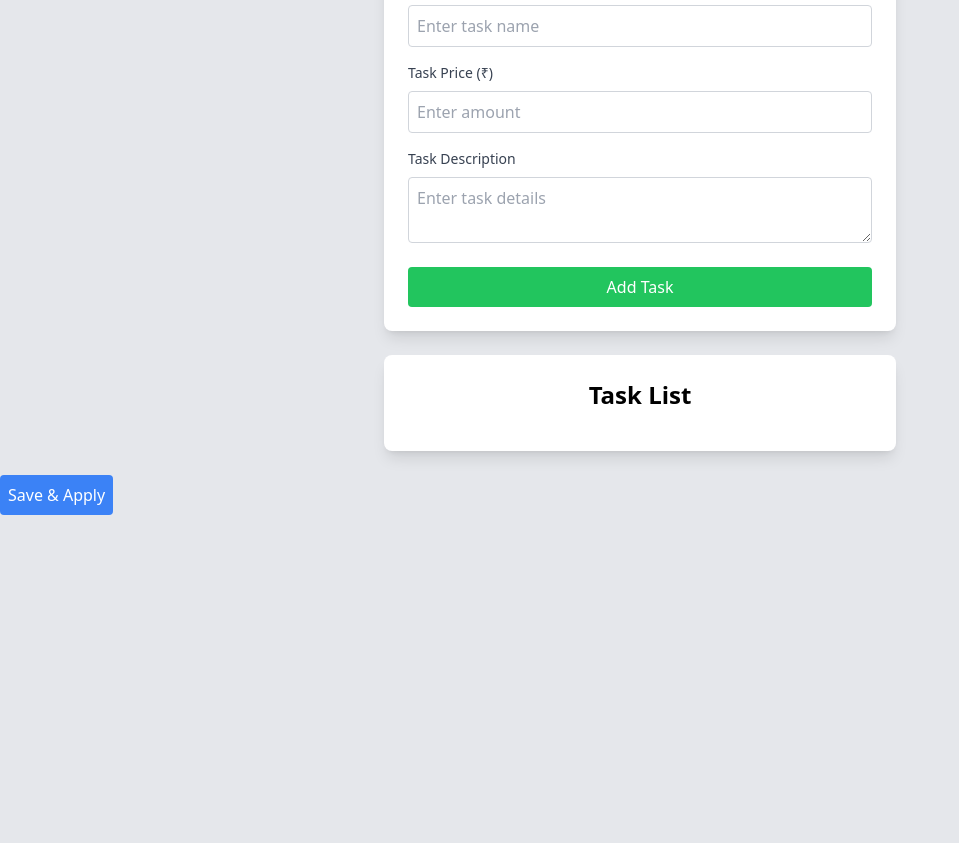
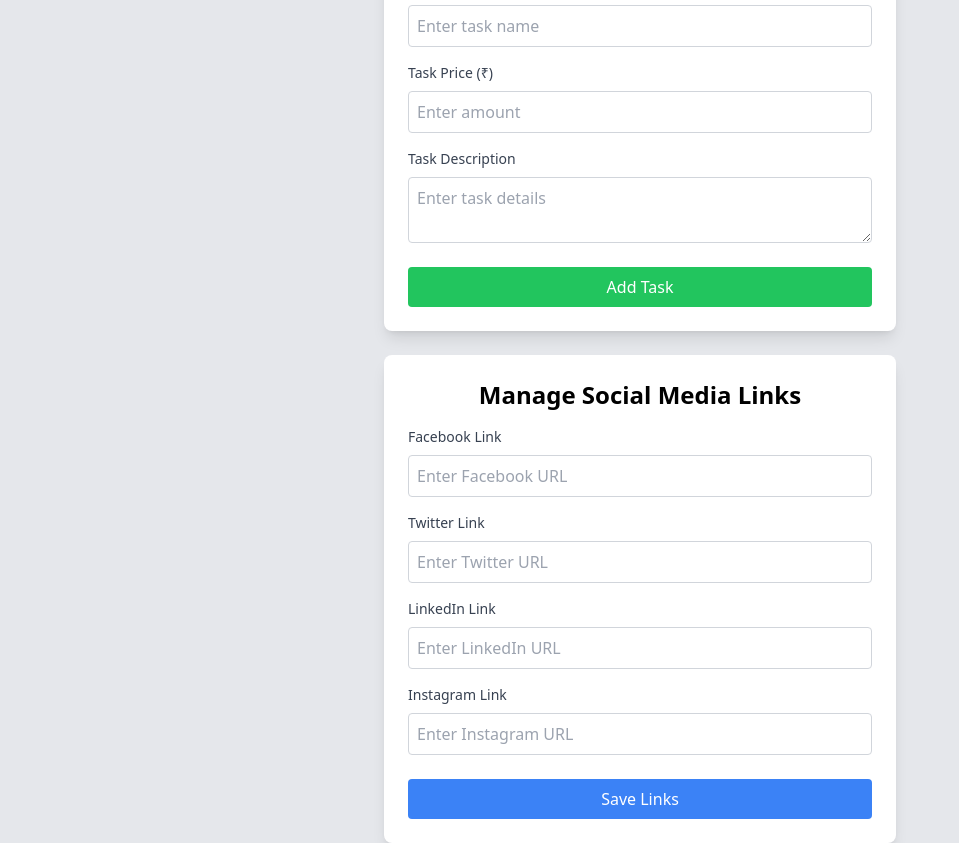
Before and after one commit to deepanshu4764/-task-money-pool, a plain HTML site: page manage-tasks.html in a window 1280 px wide. Shown: the part 191-1034 px from the top of the page, without its empty margins (0-959 px from the left). Before the commit the page ends 800 px from the top, so only its background shows below. Drawn offline with nearby package versions, Linux system fonts and the light colour scheme.

Commit message:
Update manage-tasks.html

```diff
--- a/manage-tasks.html
+++ b/manage-tasks.html
@@ -28,15 +28,54 @@
         <button onclick="addTask()" class="mt-6 w-full bg-green-500 text-white p-2 rounded hover:bg-green-600">Add Task</button>
     </div>
 
-    <div id="taskList" class="max-w-lg mx-auto p-6 mt-6 bg-white rounded-lg shadow-lg">
-        <h2 class="text-2xl font-semibold text-center mb-4">Task List</h2>
-        <ul id="tasks" class="space-y-4">
-            <!-- Tasks will be displayed here -->
-        </ul>
+    <!-- Social Media Links Section -->
+    <div id="socialMediaLinks" class="max-w-lg mx-auto p-6 mt-6 bg-white rounded-lg shadow-lg">
+        <h2 class="text-2xl font-semibold text-center mb-4">Manage Social Media Links</h2>
+
+        <label for="facebookLink" class="block text-sm font-medium text-gray-700">Facebook Link</label>
+        <input type="text" id="facebookLink" class="block w-full p-2 mt-2 border border-gray-300 rounded" placeholder="Enter Facebook URL">
+
+        <label for="twitterLink" class="block text-sm font-medium text-gray-700 mt-4">Twitter Link</label>
+        <input type="text" id="twitterLink" class="block w-full p-2 mt-2 border border-gray-300 rounded" placeholder="Enter Twitter URL">
+
+        <label for="linkedinLink" class="block text-sm font-medium text-gray-700 mt-4">LinkedIn Link</label>
+        <input type="text" id="linkedinLink" class="block w-full p-2 mt-2 border border-gray-300 rounded" placeholder="Enter LinkedIn URL">
+
+        <label for="instagramLink" class="block text-sm font-medium text-gray-700 mt-4">Instagram Link</label>
+        <input type="text" id="instagramLink" class="block w-full p-2 mt-2 border border-gray-300 rounded" placeholder="Enter Instagram URL">
+
+        <button onclick="saveLinks()" class="mt-6 w-full bg-blue-500 text-white p-2 rounded hover:bg-blue-600">Save Links</button>
     </div>
 
-    <button onclick="saveTasks()" class="mt-6 bg-blue-500 text-white p-2 rounded hover:bg-blue-600">Save & Apply</button>
+    <script>
+        // Save Social Media Links to localStorage
+        function saveLinks() {
+            const facebookLink = document.getElementById("facebookLink").value;
+            const twitterLink = document.getElementById("twitterLink").value;
+            const linkedinLink = document.getElementById("linkedinLink").value;
+            const instagramLink = document.getElementById("instagramLink").value;
 
-    <script src="manage-tasks.js"></script>
+            const socialLinks = {
+                facebook: facebookLink,
+                twitter: twitterLink,
+                linkedin: linkedinLink,
+                instagram: instagramLink
+            };
+
+            localStorage.setItem("socialLinks", JSON.stringify(socialLinks));
+            alert("Social media links saved!");
+        }
+
+        // Load existing links from localStorage
+        window.onload = function() {
+            const savedLinks = JSON.parse(localStorage.getItem("socialLinks"));
+            if (savedLinks) {
+                document.getElementById("facebookLink").value = savedLinks.facebook || '';
+                document.getElementById("twitterLink").value = savedLinks.twitter || '';
+                document.getElementById("linkedinLink").value = savedLinks.linkedin || '';
+                document.getElementById("instagramLink").value = savedLinks.instagram || '';
+            }
+        };
+    </script>
 </body>
 </html>
```
